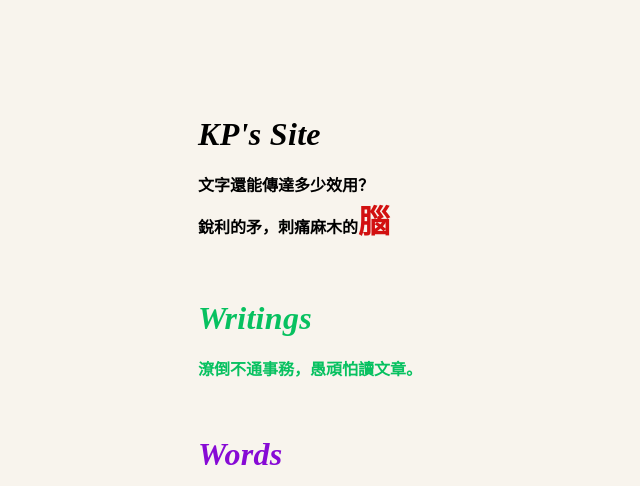
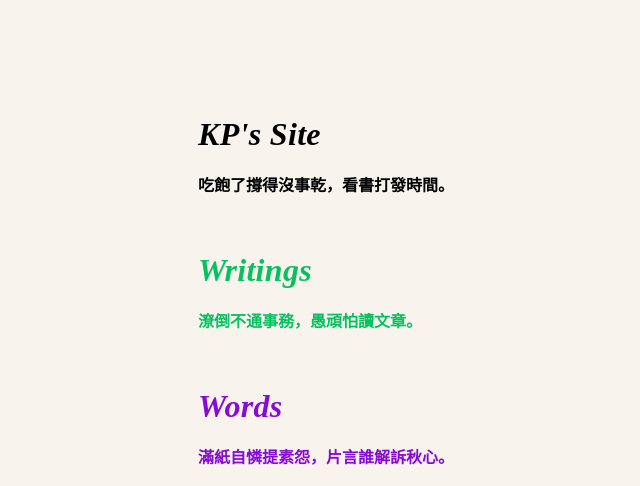
Before and after one commit to catfrank/blogsite, a Django app: page /index/ in a window 1280 px wide. Shown: the part 62-548 px from the top of the page, without its empty margins (102-742 px from the left). Run offline with Django 4.2, Linux system fonts and the light colour scheme; data that the repository does not hold is empty; some libraries are stand-ins or nearby versions.

Commit message:
23-06-28

```diff
--- a/templates/index.html
+++ b/templates/index.html
@@ -15,8 +15,7 @@
 <div style="display: flex">
     <div class="content">
         <h1 class="logo">KP's Site</h1>
-        <p class="no-margin" style="margin-top: 15px;"><b>文字還能傳達多少效用？</b></p>
-        <p class="no-margin" style="margin-bottom: 0px;"><b>銳利的矛，刺痛麻木的<span style="font-size: 2rem; color: #d21010;">腦</span></b></p>
+        <p class="no-margin" style="margin-top: 15px;"><b>吃飽了撐得沒事乾，看書打發時間。</b></p>
         <section id="writings">
             <a href="{% url 'writings' %}" style="text-decoration: none;">
                 <h2 class="chapter-2">Writings</h2>
```
